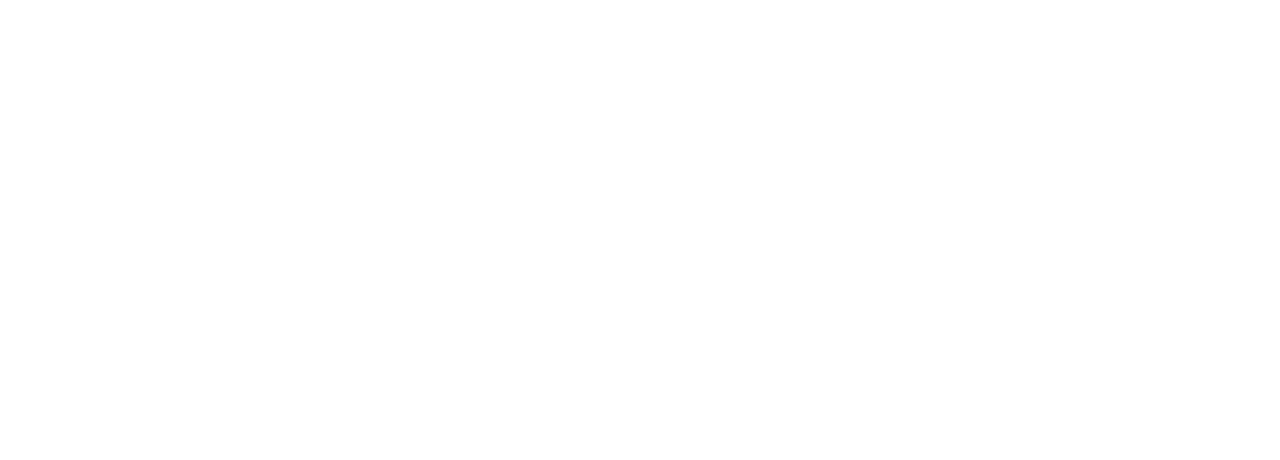
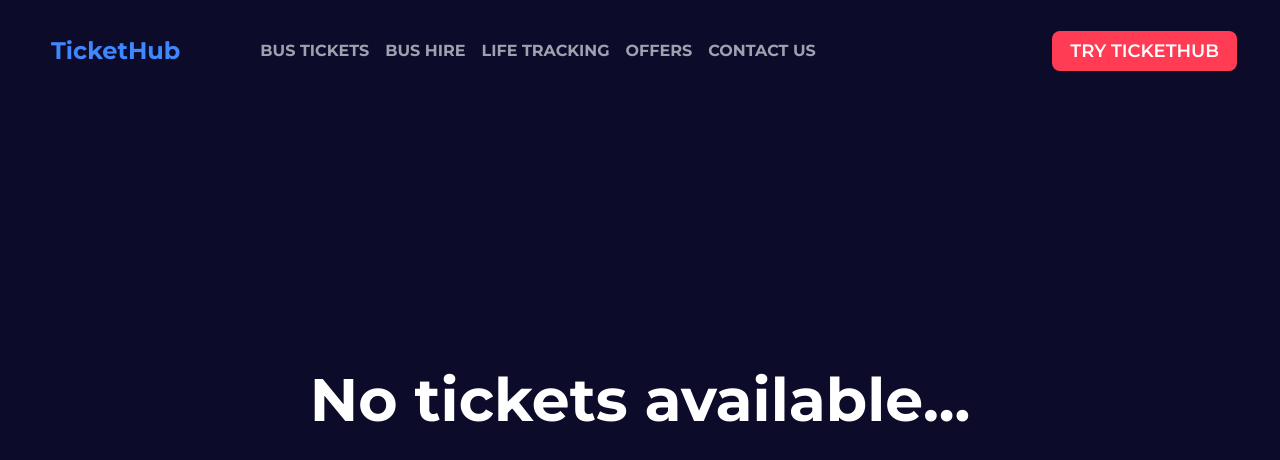
Before and after one commit to Noctuarn/tickethub, a React (Vite) app: page /tickets/1/1/1/1 in a window 1280 px wide. Before the commit this address had no page. Shown: the top 460 px of the page. Built offline with nearby package versions, Linux system fonts and the light colour scheme; data requests are answered from the project's data file.

Commit message:
add ticket detail page

```diff
--- a/data/tickets.json
+++ b/data/tickets.json
@@ -4,481 +4,601 @@
       "id": 1,
       "departure": "Verkhovyna",
       "destination": "Bukovel",
-      "date": "2023-12-19",
-      "time": "10:00",
-      "price": 50
+      "date": "2023-12-21",
+      "deperatureTime": "10:00",
+      "arrivalTime": "12:30",
+      "price": 50,
+      "carrier": "Ivan Ivanenko"
     },
     {
       "id": 2,
       "departure": "Dolina",
       "destination": "Tysmenytsia",
-      "date": "2023-12-20",
-      "time": "12:30",
-      "price": 35
+      "date": "2023-12-22",
+      "deperatureTime": "12:30",
+      "arrivalTime": "15:00",
+      "price": 35,
+      "carrier": "Petro Petrenko"
     },
     {
       "id": 3,
       "departure": "Sniatyn",
       "destination": "Nadvirna",
-      "date": "2023-12-19",
-      "time": "14:15",
-      "price": 40
+      "date": "2023-12-21",
+      "deperatureTime": "14:15",
+      "arrivalTime": "16:45",
+      "price": 40,
+      "carrier": "Mykhailo Mykhaylenko"
     },
     {
       "id": 4,
       "departure": "Kalush",
       "destination": "Bohorodchany",
-      "date": "2023-12-20",
-      "time": "16:45",
-      "price": 55
+      "date": "2023-12-22",
+      "deperatureTime": "16:45",
+      "arrivalTime": "19:15",
+      "price": 55,
+      "carrier": "Petro Petrenko"
     },
     {
       "id": 5,
       "departure": "Ivano-Frankivsk",
       "destination": "Kolomyia",
-      "date": "2023-12-19",
-      "time": "18:00",
-      "price": 30
+      "date": "2023-12-21",
+      "deperatureTime": "18:00",
+      "arrivalTime": "20:30",
+      "price": 30,
+      "carrier": "Mykhailo Mykhaylenko"
     },
     {
       "id": 6,
       "departure": "Halych",
       "destination": "Horodenka",
-      "date": "2023-12-20",
-      "time": "20:20",
-      "price": 45
+      "date": "2023-12-22",
+      "deperatureTime": "20:20",
+      "arrivalTime": "22:50",
+      "price": 45,
+      "carrier": "Pylyp Pylypenko"
     },
     {
       "id": 7,
       "departure": "Verkhovyna",
       "destination": "Sniatyn",
-      "date": "2023-12-19",
-      "time": "11:30",
-      "price": 40
+      "date": "2023-12-21",
+      "deperatureTime": "11:30",
+      "arrivalTime": "14:00",
+      "price": 40,
+      "carrier": "Ivan Ivanenko"
     },
     {
       "id": 8,
       "departure": "Dolina",
       "destination": "Ivano-Frankivsk",
-      "date": "2023-12-20",
-      "time": "13:45",
-      "price": 35
+      "date": "2023-12-22",
+      "deperatureTime": "13:45",
+      "arrivalTime": "16:15",
+      "price": 35,
+      "carrier": "Petro Petrenko"
     },
     {
       "id": 9,
       "departure": "Tysmenytsia",
       "destination": "Kolomyia",
-      "date": "2023-12-19",
-      "time": "15:00",
-      "price": 30
+      "date": "2023-12-21",
+      "deperatureTime": "15:00",
+      "arrivalTime": "17:30",
+      "price": 30,
+      "carrier": "Ivan Ivanenko"
     },
     {
       "id": 10,
       "departure": "Nadvirna",
       "destination": "Halych",
-      "date": "2023-12-20",
-      "time": "17:10",
-      "price": 45
+      "date": "2023-12-22",
+      "deperatureTime": "17:10",
+      "arrivalTime": "19:40",
+      "price": 45,
+      "carrier": "Petro Petrenko"
     },
     {
       "id": 11,
       "departure": "Kalush",
       "destination": "Verkhovyna",
-      "date": "2023-12-19",
-      "time": "19:30",
-      "price": 50
+      "date": "2023-12-21",
+      "deperatureTime": "19:30",
+      "arrivalTime": "22:00",
+      "price": 50,
+      "carrier": "Ivan Ivanenko"
     },
     {
       "id": 12,
       "departure": "Bohorodchany",
       "destination": "Sniatyn",
-      "date": "2023-12-20",
-      "time": "21:45",
-      "price": 55
+      "date": "2023-12-22",
+      "deperatureTime": "21:45",
+      "arrivalTime": "00:15",
+      "price": 55,
+      "carrier": "Petro Petrenko"
     },
     {
       "id": 13,
       "departure": "Ivano-Frankivsk",
       "destination": "Horodenka",
-      "date": "2023-12-19",
-      "time": "10:15",
-      "price": 30
+      "date": "2023-12-21",
+      "deperatureTime": "10:15",
+      "arrivalTime": "12:45",
+      "price": 30,
+      "carrier": "Pylyp Pylypenko"
     },
     {
       "id": 14,
       "departure": "Kolomyia",
       "destination": "Verkhovyna",
-      "date": "2023-12-20",
-      "time": "12:40",
-      "price": 40
+      "date": "2023-12-22",
+      "deperatureTime": "12:40",
+      "arrivalTime": "15:10",
+      "price": 40,
+      "carrier": "Petro Petrenko"
     },
     {
       "id": 15,
       "departure": "Halych",
       "destination": "Dolina",
-      "date": "2023-12-19",
-      "time": "14:50",
-      "price": 35
+      "date": "2023-12-21",
+      "deperatureTime": "14:50",
+      "arrivalTime": "17:20",
+      "price": 35,
+      "carrier": "Pylyp Pylypenko"
     },
     {
       "id": 16,
       "departure": "Horodenka",
       "destination": "Tysmenytsia",
-      "date": "2023-12-20",
-      "time": "17:05",
-      "price": 45
+      "date": "2023-12-22",
+      "deperatureTime": "17:05",
+      "arrivalTime": "19:35",
+      "price": 45,
+      "carrier": "Petro Petrenko"
     },
     {
       "id": 17,
       "departure": "Verkhovyna",
       "destination": "Kalush",
-      "date": "2023-12-19",
-      "time": "19:20",
-      "price": 50
+      "date": "2023-12-21",
+      "deperatureTime": "19:20",
+      "arrivalTime": "21:50",
+      "price": 50,
+      "carrier": "Ivan Ivanenko"
     },
     {
       "id": 18,
       "departure": "Sniatyn",
       "destination": "Bohorodchany",
-      "date": "2023-12-20",
-      "time": "21:30",
-      "price": 55
+      "date": "2023-12-22",
+      "deperatureTime": "21:30",
+      "arrivalTime": "00:00",
+      "price": 55,
+      "carrier": "Petro Petrenko"
     },
     {
       "id": 19,
       "departure": "Dolina",
       "destination": "Ivano-Frankivsk",
-      "date": "2023-12-19",
-      "time": "11:00",
-      "price": 30
+      "date": "2023-12-21",
+      "deperatureTime": "11:00",
+      "arrivalTime": "13:30",
+      "price": 30,
+      "carrier": "Ivan Ivanenko"
     },
     {
       "id": 20,
       "departure": "Tysmenytsia",
       "destination": "Kolomyia",
-      "date": "2023-12-20",
-      "time": "13:15",
-      "price": 40
+      "date": "2023-12-22",
+      "deperatureTime": "13:15",
+      "arrivalTime": "15:45",
+      "price": 40,
+      "carrier": "Mykhailo Mykhaylenko"
     },
     {
       "id": 21,
-      "departure": "Nadvirna",
-      "destination": "Kalush",
+      "departure": "Verkhovyna",
+      "destination": "Ivano-Frankivsk",
       "date": "2023-12-21",
-      "time": "10:30",
-      "price": 50
+      "deperatureTime": "10:45",
+      "arrivalTime": "13:15",
+      "price": 50,
+      "carrier": "Pylyp Pylypenko"
     },
     {
       "id": 22,
       "departure": "Bohorodchany",
-      "destination": "Ivano-Frankivsk",
+      "destination": "Dolina",
       "date": "2023-12-22",
-      "time": "12:45",
-      "price": 55
+      "deperatureTime": "12:00",
+      "arrivalTime": "14:30",
+      "price": 35,
+      "carrier": "Mykhailo Mykhaylenko"
     },
     {
       "id": 23,
       "departure": "Kolomyia",
       "destination": "Halych",
       "date": "2023-12-21",
-      "time": "14:00",
-      "price": 40
+      "deperatureTime": "14:20",
+      "arrivalTime": "16:50",
+      "price": 45,
+      "carrier": "Zinovy Zinovenko"
     },
     {
       "id": 24,
       "departure": "Horodenka",
       "destination": "Verkhovyna",
       "date": "2023-12-22",
-      "time": "16:20",
-      "price": 45
+      "deperatureTime": "16:35",
+      "arrivalTime": "19:05",
+      "price": 50,
+      "carrier": "Ivan Ivanenko"
     },
     {
       "id": 25,
       "departure": "Verkhovyna",
       "destination": "Sniatyn",
       "date": "2023-12-21",
-      "time": "18:30",
-      "price": 50
+      "deperatureTime": "18:30",
+      "arrivalTime": "21:00",
+      "price": 50,
+      "carrier": "Mykhailo Mykhaylenko"
     },
     {
       "id": 26,
       "departure": "Dolina",
       "destination": "Tysmenytsia",
       "date": "2023-12-22",
-      "time": "20:45",
-      "price": 35
+      "deperatureTime": "20:45",
+      "arrivalTime": "23:15",
+      "price": 35,
+      "carrier": "Petro Petrenko"
     },
     {
       "id": 27,
       "departure": "Sniatyn",
       "destination": "Horodenka",
       "date": "2023-12-21",
-      "time": "11:15",
-      "price": 40
+      "deperatureTime": "11:15",
+      "arrivalTime": "13:45",
+      "price": 40,
+      "carrier": "Ivan Ivanenko"
     },
     {
       "id": 28,
       "departure": "Kalush",
       "destination": "Verkhovyna",
       "date": "2023-12-22",
-      "time": "13:30",
-      "price": 55
+      "deperatureTime": "13:30",
+      "arrivalTime": "16:00",
+      "price": 55,
+      "carrier": "Petro Petrenko"
     },
     {
       "id": 29,
       "departure": "Bohorodchany",
       "destination": "Dolina",
       "date": "2023-12-21",
-      "time": "15:45",
-      "price": 45
+      "deperatureTime": "15:45",
+      "arrivalTime": "18:15",
+      "price": 45,
+      "carrier": "Ivan Ivanenko"
     },
     {
       "id": 30,
       "departure": "Ivano-Frankivsk",
       "destination": "Tysmenytsia",
       "date": "2023-12-22",
-      "time": "17:00",
-      "price": 30
+      "deperatureTime": "17:00",
+      "arrivalTime": "19:30",
+      "price": 30,
+      "carrier": "Pylyp Pylypenko"
     },
     {
       "id": 31,
       "departure": "Halych",
       "destination": "Nadvirna",
       "date": "2023-12-21",
-      "time": "19:10",
-      "price": 45
+      "deperatureTime": "19:10",
+      "arrivalTime": "21:40",
+      "price": 45,
+      "carrier": "Mykhailo Mykhaylenko"
     },
     {
       "id": 32,
       "departure": "Horodenka",
       "destination": "Kolomyia",
       "date": "2023-12-22",
-      "time": "21:25",
-      "price": 40
+      "deperatureTime": "21:25",
+      "arrivalTime": "23:55",
+      "price": 40,
+      "carrier": "Zinovy Zinovenko"
     },
     {
       "id": 33,
       "departure": "Verkhovyna",
       "destination": "Ivano-Frankivsk",
       "date": "2023-12-21",
-      "time": "10:45",
-      "price": 50
+      "deperatureTime": "10:45",
+      "arrivalTime": "13:15",
+      "price": 50,
+      "carrier": "Ivan Ivanenko"
     },
     {
       "id": 34,
       "departure": "Dolina",
       "destination": "Halych",
       "date": "2023-12-22",
-      "time": "12:00",
-      "price": 35
+      "deperatureTime": "12:00",
+      "arrivalTime": "14:30",
+      "price": 35,
+      "carrier": "Mykhailo Mykhaylenko"
     },
     {
       "id": 35,
       "departure": "Tysmenytsia",
       "destination": "Horodenka",
       "date": "2023-12-21",
-      "time": "14:20",
-      "price": 45
+      "deperatureTime": "14:20",
+      "arrivalTime": "16:50",
+      "price": 45,
+      "carrier": "Petro Petrenko"
     },
     {
       "id": 36,
       "departure": "Nadvirna",
       "destination": "Verkhovyna",
       "date": "2023-12-22",
-      "time": "16:35",
-      "price": 50
+      "deperatureTime": "16:35",
+      "arrivalTime": "19:05",
+      "price": 50,
+      "carrier": "Pylyp Pylypenko"
     },
     {
       "id": 37,
       "departure": "Kalush",
       "destination": "Sniatyn",
       "date": "2023-12-21",
-      "time": "18:45",
-      "price": 55
+      "deperatureTime": "18:45",
+      "arrivalTime": "21:15",
+      "price": 55,
+      "carrier": "Ivan Ivanenko"
     },
     {
       "id": 38,
     "departure": "Bohorodchany",
     "destination": "Tysmenytsia",
     "date": "2023-12-22",
-      "time": "20:00",
-      "price": 40
+    "deperatureTime": "20:00",
+    "arrivalTime": "22:30",
+    "price": 40,
+    "carrier": "Zinovy Zinovenko"
     },
     {
     "id": 39,
     "departure": "Ivano-Frankivsk",
     "destination": "Nadvirna",
     "date": "2023-12-21",
-      "time": "11:30",
-      "price": 30
+    "deperatureTime": "11:30",
+    "arrivalTime": "14:00",
+    "price": 30,
+    "carrier": "Pylyp Pylypenko"
     },
     {
     "id": 40,
     "departure": "Kolomyia",
     "destination": "Horodenka",
     "date": "2023-12-22",
-      "time": "13:50",
-      "price": 45
+    "deperatureTime": "13:50",
+    "arrivalTime": "16:20",
+    "price": 45,
+    "carrier": "Ivan Ivanenko"
     },
     {
       "id": 41,
       "departure": "Verkhovyna",
       "destination": "Horodenka",
       "date": "2023-12-23",
-      "time": "10:00",
-      "price": 40
+      "deperatureTime": "10:00",
+      "arrivalTime": "12:30",
+      "price": 40,
+      "carrier": "Ivan Ivanenko"
     },
     {
       "id": 42,
       "departure": "Dolina",
       "destination": "Ivano-Frankivsk",
       "date": "2023-12-24",
-      "time": "12:30",
-      "price": 50
+      "deperatureTime": "12:30",
+      "arrivalTime": "15:00",
+      "price": 50,
+      "carrier": "Petro Petrenko"
     },
     {
       "id": 43,
       "departure": "Sniatyn",
       "destination": "Nadvirna",
       "date": "2023-12-23",
-      "time": "14:15",
-      "price": 45
+      "deperatureTime": "14:15",
+      "arrivalTime": "16:45",
+      "price": 45,
+      "carrier": "Pylyp Pylypenko"
     },
     {
       "id": 44,
       "departure": "Kalush",
       "destination": "Bohorodchany",
       "date": "2023-12-24",
-      "time": "16:45",
-      "price": 55
+      "deperatureTime": "16:45",
+      "arrivalTime": "19:15",
+      "price": 55,
+      "carrier": "Mykhailo Mykhaylenko"
     },
     {
       "id": 45,
       "departure": "Ivano-Frankivsk",
       "destination": "Kolomyia",
       "date": "2023-12-23",
-      "time": "18:00",
-      "price": 50
+      "deperatureTime": "18:00",
+      "arrivalTime": "20:30",
+      "price": 50,
+      "carrier": "Zinovy Zinovenko"
     },
     {
       "id": 46,
       "departure": "Halych",
       "destination": "Horodenka",
       "date": "2023-12-24",
-      "time": "20:20",
-      "price": 40
+      "deperatureTime": "20:20",
+      "arrivalTime": "22:50",
+      "price": 40,
+      "carrier": "Ivan Ivanenko"
     },
     {
       "id": 47,
       "departure": "Verkhovyna",
       "destination": "Sniatyn",
       "date": "2023-12-23",
-      "time": "11:30",
-      "price": 45
+      "deperatureTime": "11:30",
+      "arrivalTime": "14:00",
+      "price": 45,
+      "carrier": "Petro Petrenko"
     },
     {
       "id": 48,
       "departure": "Dolina",
       "destination": "Ivano-Frankivsk",
       "date": "2023-12-24",
-      "time": "13:45",
-      "price": 55
+      "deperatureTime": "13:45",
+      "arrivalTime": "16:15",
+      "price": 55,
+      "carrier": "Pylyp Pylypenko"
     },
     {
       "id": 49,
       "departure": "Tysmenytsia",
       "destination": "Kolomyia",
       "date": "2023-12-23",
-      "time": "15:00",
-      "price": 50
+      "deperatureTime": "15:00",
+      "arrivalTime": "17:30",
+      "price": 50,
+      "carrier": "Mykhailo Mykhaylenko"
     },
     {
       "id": 50,
       "departure": "Nadvirna",
       "destination": "Halych",
       "date": "2023-12-24",
-      "time": "17:10",
-      "price": 40
+      "deperatureTime": "17:10",
+      "arrivalTime": "19:40",
+      "price": 40,
+      "carrier": "Zinovy Zinovenko"
     },
     {
       "id": 51,
       "departure": "Kalush",
       "destination": "Verkhovyna",
       "date": "2023-12-23",
-      "time": "19:30",
-      "price": 45
+      "deperatureTime": "19:30",
+      "arrivalTime": "22:00",
+      "price": 45,
+      "carrier": "Ivan Ivanenko"
     },
     {
       "id": 52,
       "departure": "Bohorodchany",
       "destination": "Sniatyn",
       "date": "2023-12-24",
-      "time": "21:45",
-      "price": 55
+      "deperatureTime": "21:45",
+      "arrivalTime": "00:15",
+      "price": 55,
+      "carrier": "Petro Petrenko"
     },
     {
       "id": 53,
       "departure": "Ivano-Frankivsk",
       "destination": "Horodenka",
       "date": "2023-12-23",
-      "time": "10:15",
-      "price": 50
+      "deperatureTime": "10:15",
+      "arrivalTime": "12:45",
+      "price": 50,
+      "carrier": "Pylyp Pylypenko"
     },
     {
       "id": 54,
       "departure": "Kolomyia",
       "destination": "Verkhovyna",
       "date": "2023-12-24",
-      "time": "12:40",
-      "price": 45
+      "deperatureTime": "12:40",
+      "arrivalTime": "15:10",
+      "price": 45,
+      "carrier": "Mykhailo Mykhaylenko"
     },
     {
       "id": 55,
       "departure": "Halych",
       "destination": "Dolina",
       "date": "2023-12-23",
-      "time": "14:50",
-      "price": 40
+      "deperatureTime": "14:50",
+      "arrivalTime": "17:20",
+      "price": 40,
+      "carrier": "Zinovy Zinovenko"
     },
     {
       "id": 56,
       "departure": "Horodenka",
       "destination": "Tysmenytsia",
       "date": "2023-12-24",
-      "time": "17:05",
-      "price": 50
+      "deperatureTime": "17:05",
+      "arrivalTime": "19:35",
+      "price": 50,
+      "carrier": "Ivan Ivanenko"
     },
     {
       "id": 57,
       "departure": "Verkhovyna",
       "destination": "Kalush",
       "date": "2023-12-23",
-      "time": "19:20",
-      "price": 55
+      "deperatureTime": "19:20",
+      "arrivalTime": "21:50",
+      "price": 55,
+      "carrier": "Petro Petrenko"
     },
     {
       "id": 58,
       "departure": "Sniatyn",
       "destination": "Bohorodchany",
       "date": "2023-12-24",
-      "time": "21:30",
-      "price": 45
+      "deperatureTime": "21:30",
+      "arrivalTime": "00:00",
+      "price": 45,
+      "carrier": "Pylyp Pylypenko"
     },
     {
       "id": 59,
       "departure": "Dolina",
-      "destination": "Burshtyn",
+      "destination": "Ivano-Frankivsk",
       "date": "2023-12-23",
-      "time": "11:00",
-      "price": 40
+      "deperatureTime": "11:00",
+      "arrivalTime": "13:30",
+      "price": 40,
+      "carrier": "Mykhailo Mykhaylenko"
     },
     {
       "id": 60,
       "departure": "Tysmenytsia",
       "destination": "Kolomyia",
       "date": "2023-12-24",
-      "time": "13:15",
-      "price": 50
+      "deperatureTime": "13:15",
+      "arrivalTime": "15:45",
+      "price": 50,
+      "carrier": "Zinovy Zinovenko"
     }
   ]
 }
--- a/src/App.tsx
+++ b/src/App.tsx
@@ -3,6 +3,7 @@ import Home from "./pages/Home";
 import Login from "./pages/Login";
 import Account from "./pages/Account";
 import Tickets from "./pages/Tickets";
+import TicketDetail from "./pages/TicketDetail";
 
 const App = () => {
   return (
@@ -10,7 +11,8 @@ const App = () => {
       <Routes>
         <Route element={<Home />} path="/"></Route>
         <Route element={<Login/>} path="/signup"/>
-        <Route element={<Tickets/>} path="/tickets/:date/:from/:to"/>
+        <Route element={<Tickets/>} path="/tickets/:date/:from/:to/:amount"/>
+        <Route element={<TicketDetail/>} path="/tickets/:amount/:id"/>
         <Route element={<Account/>} path="/account"/>
       </Routes>
     </div>
--- a/src/index.css
+++ b/src/index.css
@@ -10,6 +10,7 @@
     padding: 0;
     box-sizing: border-box;
     list-style: none;
+    outline: none;
 }
 
 body {
--- a/src/pages/Account.tsx
+++ b/src/pages/Account.tsx
@@ -14,7 +14,7 @@ return (
 
         <div className="w-full min-h-screen bg-main-blue-dark flex flex-col justify-center items-center">
           <h1 className="text-5xl font-bold mb-6">{name}</h1>
-          <h2 className="text-xl text-gray-300 font-bold mb-20">Current balance: <span className="text-main-crimson">{money}$</span></h2>
+          <h2 className="text-xl text-gray-300 font-bold mb-20">Current balance: <span className="text-main-crimson">{money}₴</span></h2>
 
           <div className="mb-10">
             {tickets.length === 0 ? <h3>You don't have any tickets</h3> : null}
--- /dev/null
+++ b/src/pages/TicketDetail.tsx
@@ -0,0 +1,12 @@
+
+
+
+const TicketDetail = () => {
+
+
+    return (
+    <div>TicketDetail</div>
+  )
+}
+
+export default TicketDetail
--- a/src/pages/Tickets.tsx
+++ b/src/pages/Tickets.tsx
@@ -3,10 +3,13 @@ import { useParams } from "react-router-dom";
 import { useEffect, useState } from "react";
 import { Ticket } from "../types/interfaces";
 import TicketCard from "../components/TicketCard/TicketCard";
+import { useAppSelector } from "../hooks/useAppSelector";
 
 const Tickets = () => {
   const { date, from, to } = useParams();
   const [tickets, setTickets] = useState<Ticket[]>();
+
+  const { name, money } = useAppSelector((state) => state.user);
 
   useEffect(() => {
     const fetchData = async () => {
@@ -24,7 +27,7 @@ const Tickets = () => {
   return (
     <>
       <NavBar />
-      <div className="w-full min-h-screen bg-main-blue-dark flex flex-col justify-center items-center">
+      <div className="w-full min-h-screen bg-main-blue-dark flex flex-col justify-center items-center relative">
         {tickets && tickets.length > 0 ? (
           <div className="flex justify-between">
             {tickets.map((el) => (
@@ -35,12 +38,21 @@ const Tickets = () => {
                 departure={el.departure}
                 destination={el.destination}
                 price={el.price}
-                time={el.time}
+                deperatureTime={el.deperatureTime}
+                arrivalTime={el.arrivalTime}
+                carrier={el.carrier}
               />
             ))}
           </div>
         ) : (
-          <p className="text-white text-6xl font-bold">No tickets available...</p>
+          <p className="text-white text-6xl font-bold">
+            No tickets available...
+          </p>
+        )}
+        {name.length > 0 && (
+          <div className="absolute bottom-2 right-2 text-xl">
+            Your balance is <span className="text-main-crimson">{money}</span>
+          </div>
         )}
       </div>
     </>
--- a/src/types/interfaces/index.ts
+++ b/src/types/interfaces/index.ts
@@ -3,6 +3,8 @@ export interface Ticket {
   departure: string;
   destination: string;
   date: string;
-  time: string;
+  deperatureTime: string;
+  arrivalTime: string;
   price: number;
+  carrier: string
 }
```
Also changed, not shown: src/components/Journey/Journey.tsx (+22 -7 lines), src/components/TicketCard/TicketCard.tsx (+28 -41 lines), src/redux/api/example.api.ts (deleted, +0 -18 lines). Lines whose indentation alone changed are shown as unchanged.
